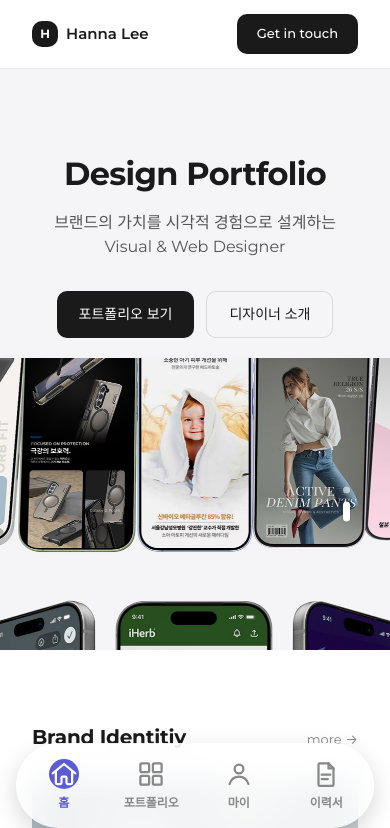
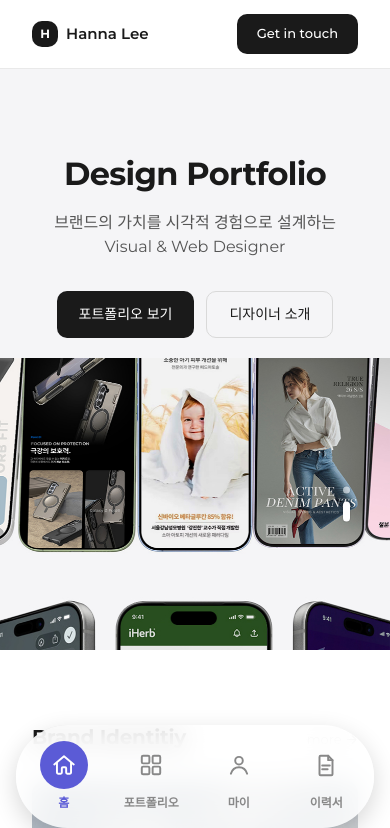
Before and after one commit to hnportfolio/hnportfolio.github.io, a plain HTML site: page index.html in a window 390 px wide. Shown: the top 828 px of the page. Drawn offline with Linux system fonts and the light colour scheme; a web font is replaced by a local one.

Commit message:
Enlarge active-state circle in mobile tab bar so it sits clearly larger than the icon

```diff
--- a/style.css
+++ b/style.css
@@ -877,7 +877,7 @@ ul, li { list-style: none; }
 .mobile-tabbar { display: none; }
 
 @media (max-width: 600px) {
-  body { padding-bottom: 106px; }
+  body { padding-bottom: 122px; }
 
   .mobile-tabbar {
     display: flex;
@@ -905,15 +905,15 @@ ul, li { list-style: none; }
     color: var(--gray-500);
   }
   .mobile-tabbar__icon {
-    width: 30px;
-    height: 30px;
+    width: 48px;
+    height: 48px;
     display: flex;
     align-items: center;
     justify-content: center;
     border-radius: 50%;
     transition: background-color .2s ease, color .2s ease;
   }
-  .mobile-tabbar__icon svg { width: 100%; height: 100%; }
+  .mobile-tabbar__icon svg { width: 26px; height: 26px; }
   .mobile-tabbar__label { font-size: 12px; font-weight: 600; }
   .mobile-tabbar__item.is-active { color: var(--accent); }
   .mobile-tabbar__item.is-active .mobile-tabbar__icon {
```
